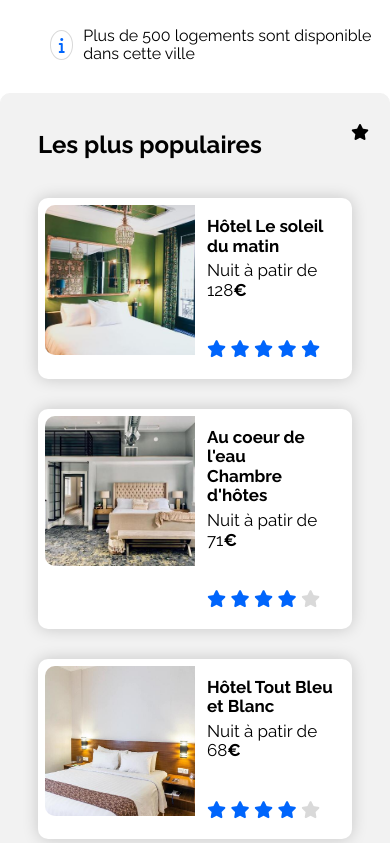
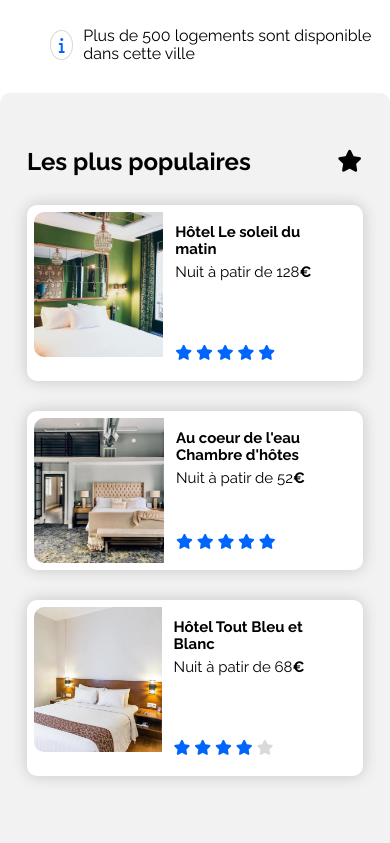
Before and after one commit to soumeyadevs/booki, a plain HTML site: page index.html in a window 390 px wide. Shown: the part 647-1490 px from the top of the page. Drawn offline with Linux system fonts and the light colour scheme.

Commit message:
modification

```diff
--- a/index.html
+++ b/index.html
@@ -69,6 +69,7 @@
         </section>
 
         <!-- liste hebergements -->
+    <div class="heb-pop">
         <section class="hebergements-list">
 
             <div class="city">
@@ -79,9 +80,7 @@
                 <div class="city-hebergements-marseille">
                     <div class="hebergements-card">
                         <a href="#">
-                            <img id="hebergements"
-                                src="images/hebergements/4_small/marcus-loke-WQJvWU_HZFo-unsplash.jpg"
-                                alt="La Cannebière">
+                            <img id="hebergements" src="images/hebergements/4_small/marcus-loke-WQJvWU_HZFo-unsplash.jpg" alt="La Cannebière">
                             <h3>Auberge La Cannebière</h3>
                             <p>Nuit à patir de <strong>25€</strong></p>
                             <p class="stars">
@@ -152,8 +151,7 @@
                     </div>
                     <div class="hebergements-card">
                         <a href="">
-                            <img src="images/hebergements/4_small/febrian-zakaria-M6S1WvfW68A-unsplash.jpg"
-                                alt="chez Amina">
+                            <img src="images/hebergements/4_small/febrian-zakaria-M6S1WvfW68A-unsplash.jpg" alt="chez Amina">
                             <h3>Hôtel chez Amina</h3>
                             <p>Nuit à patir de 96<strong>€</strong></p>
                             <p class="stars">
@@ -171,8 +169,10 @@
                     <a href=""> Afficher plus </a>
                 </div>
             </div>
-
+        </section>
         <!-- les plus populaires -->
+        <section class="liste-populaire">
+            <div class="city popular">
                 <div class="popular">
                     <div class="titre-card">
                         <h3>Les plus populaires</h3>
@@ -180,13 +180,28 @@
                     <i class="fa-solid fa-star etoile-popular"></i>
                     <div class="popular-list">
                         <div class="popular-card">
-                        <a href="">
-                            <img src="images/hebergements/4_small/emile-guillemot-Bj_rcSC5XfE-unsplash.jpg"
-                                alt="soleil du matin">
-
+                            <a href="#">
+                                <img id="popular" src="images/hebergements/4_small/emile-guillemot-Bj_rcSC5XfE-unsplash.jpg" alt="soleil du matin">
                                 <div class="popular-description">
                                     <h3>Hôtel Le soleil du matin</h3>
                                     <p>Nuit à patir de 128<strong>€</strong></p>
+                                    <p class="stars1">
+                                        <i class="fa-solid fa-star bleu"></i>
+                                        <i class="fa-solid fa-star bleu"></i>
+                                        <i class="fa-solid fa-star bleu"></i>
+                                        <i class="fa-solid fa-star bleu"></i>
+                                        <i class="fa-solid fa-star bleu"></i>
+                                    </p>
+                                </div>
+                            </a>
+                        </div>
+                        <div class="popular-card">
+                            <a href="#">
+                                <img src="images/hebergements/4_small/aw-creative-VGs8z60yT2c-unsplash.jpg" alt="Chambre">
+                                <div class="popular-description">
+                                    <h3>Au coeur de l'eau <br>
+                                    Chambre d'hôtes</h3>
+                                    <p>Nuit à patir de 52<strong>€</strong></p>
                                     <p class="stars">
                                         <i class="fa-solid fa-star bleu"></i>
                                         <i class="fa-solid fa-star bleu"></i>
@@ -194,48 +209,31 @@
                                         <i class="fa-solid fa-star bleu"></i>
                                     <i class="fa-solid fa-star bleu"></i>
                                     </p>
+                                </div>
                             </a>
-                    </div>
                         </div>
                         <div class="popular-card">
                             <a href="">
-                        <img src="images/hebergements/4_small/aw-creative-VGs8z60yT2c-unsplash.jpg" alt="Chambre">
-
+                                <img src="images/hebergements/4_small/febrian-zakaria-sjvU0THccQA-unsplash.jpg" alt="Chambre">
                                 <div class="popular-description">
-                            <h3>Au coeur de l'eau <br>
-                                Chambre d'hôtes</h3>
-                            <p>Nuit à patir de 71<strong>€</strong></p>
-                            <p class="stars">
+                                <h3>Hôtel Tout Bleu et Blanc</h3>
+                                <p>Nuit à patir de 68<strong>€</strong></p>
+                                <p class="stars1">
                                     <i class="fa-solid fa-star bleu"></i>
                                     <i class="fa-solid fa-star bleu"></i>
                                     <i class="fa-solid fa-star bleu"></i>
                                     <i class="fa-solid fa-star bleu"></i>
                                     <i class="fa-solid fa-star gris"></i>
                                 </p>
+                                </div>
                             </a>
                         </div>
                     </div>
-
-            <div class="popular-card">
-                <a href="">
-                    <img src="images/hebergements/4_small/febrian-zakaria-sjvU0THccQA-unsplash.jpg" alt="Chambre">
-                    <div class="popular-description">
-                        <h3>Hôtel Tout Bleu et Blanc</h3>
-                        <p>Nuit à patir de 68<strong>€</strong></p>
-                        <p class="stars">
-                            <i class="fa-solid fa-star bleu"></i>
-                            <i class="fa-solid fa-star bleu"></i>
-                            <i class="fa-solid fa-star bleu"></i>
-                            <i class="fa-solid fa-star bleu"></i>
-                            <i class="fa-solid fa-star gris"></i>
-                        </p>
-                </a>
                 </div>
             </div>
             </section>
-
+    </div>
         <!-- section activités -->
-
         <section id="Activites" class="activites">
             <h2>Activités à Marseille</h2>
             <div class="blocactivites">
--- a/style/style.css
+++ b/style/style.css
@@ -205,14 +205,24 @@ nav a:hover{
 
 /*liste hebergements*/
 
-.hebergements-list {
+.heb-pop{
     display: flex;
     gap: 50px;
-    margin: 0px 90px 0px 40px
 }
 
+.hebergements-list {
+    margin-left: 40px;
+    width: 65%;
+}
+.liste-populaire{
+    margin-right: 90px;
+}
 
-.hebergements-list div {
+.liste-populaire{
+    width: 34%;
+}
+
+.hebergements-list div, .liste-populaire div{
     border-radius: 10px;
     padding: 7px;
     position: relative;
@@ -220,18 +230,14 @@ nav a:hover{
 
 .hebergements-list .city{
     background-color: #F2F2F2;
-    flex-basis: 66%;
-    padding: 40px 30px 0px;
+    padding: 40px 30px 20px;
 }
-.hebergements-list .popular{
+.liste-populaire .popular{
     position: relative;
     display: flex;
     flex-direction: column;
-    gap: 10px;
-    border: 1px solid #F2F2F2;
     background-color: #F2F2F2;
-    flex-basis: 33%;
-    padding: 30px
+    padding: 24px 10px
 }
 
 .hebergements-list .city a{
@@ -268,7 +274,7 @@ nav a:hover{
     .message-info{
         margin: 30px 0px 30px 10px;
     }
-    .hebergements-list{
+    .heb-pop{
         flex-direction: column;
         width: 100%;
         margin: 0;
@@ -277,8 +283,13 @@ nav a:hover{
     .hebergements-list .city{
         background-color: white;
     }
-    .popular{
+    .hebergements-list{
+        width: 100%;
+        margin: 0px 20px 20px -16px;
+    }
+    .liste-populaire{
         order: -1;
+        width: 100%;
     }
     .activites{
         width: auto;
@@ -330,7 +341,7 @@ nav a:hover{
 .city-hebergements-marseille{
     display: flex;
     flex-wrap: wrap;
-    gap: 10px;
+    gap: 0 30px;
     justify-content: space-around;
     margin-bottom: 10px;
 }
@@ -358,7 +369,7 @@ nav a:hover{
 .popular-card p,
 .popular-card h3 {
     margin: 5px;
-    font-size: 17px;
+    font-size: 15px;
 }
 .bleu{
     color: #0065fc;
@@ -390,10 +401,10 @@ nav a:hover{
 
 .popular-list .popular-card img{
     border-radius: 10px 0px 0px 10px;
-    height: 150px;
-    width: 150px;
+    height: 145px;
+    width: 130px;
     object-fit: cover;
-    min-width: 150px;
+    min-width: 126px;
 }
 
 .popular-card{
@@ -402,15 +413,24 @@ nav a:hover{
     flex-direction: column;
 }
 
+.popular-card .stars1{
+    margin-top: 64px;
+}
 .popular-card .stars{
-    margin-top: 40px;
+    margin-top: 47px;
 }
 
+.popular-card a{
+    display: flex;
+}
 .popular .etoile-popular{
     float: right;
     position: absolute;
-    right: 20px;
+    right: 18px;
+    top: 33px;
+    font-size: 22px;
 }
+
 
 /*activité*/
 
@@ -526,6 +546,51 @@ nav a:hover{
     }
 }
 
+@media (max-width:768px){
+    .filter-list {
+        flex-direction: column;
+        align-items: flex-start;
+    }
+    .activites{
+        height: auto;
+        margin: 0px 20px 20px 40px;
+    }
+
+    .premierblock, .deuxiemeblock{
+        flex-direction: row;
+        width:100%;
+    }
+    .grandecarte{
+        height: 442px;
+        width: 46%;
+        margin-bottom: 35px;
+    }
+    .doublecarte{
+        height: 444px;
+        width: 46%;
+        display: flex;
+        flex-direction: column;
+        justify-content: space-between;
+    }
+    .medium1, .medium2, .small1, .small2{
+        margin-bottom: 35px;
+    }
+    .medium1 img, .medium2 img{
+        height: 180px;
+        object-fit: cover;
+    }
+    .small1 img, .small2 img{
+        height: 115px;
+        object-fit: cover;
+    }
+    .grandecarte img{
+        height: 87%;
+    }
+    .footer{
+        flex-direction: row;
+    }
+}
+
 @media (max-width:500px){
 .filter-list {
     flex-direction: column;
```
Lines whose indentation alone changed are shown as unchanged.
